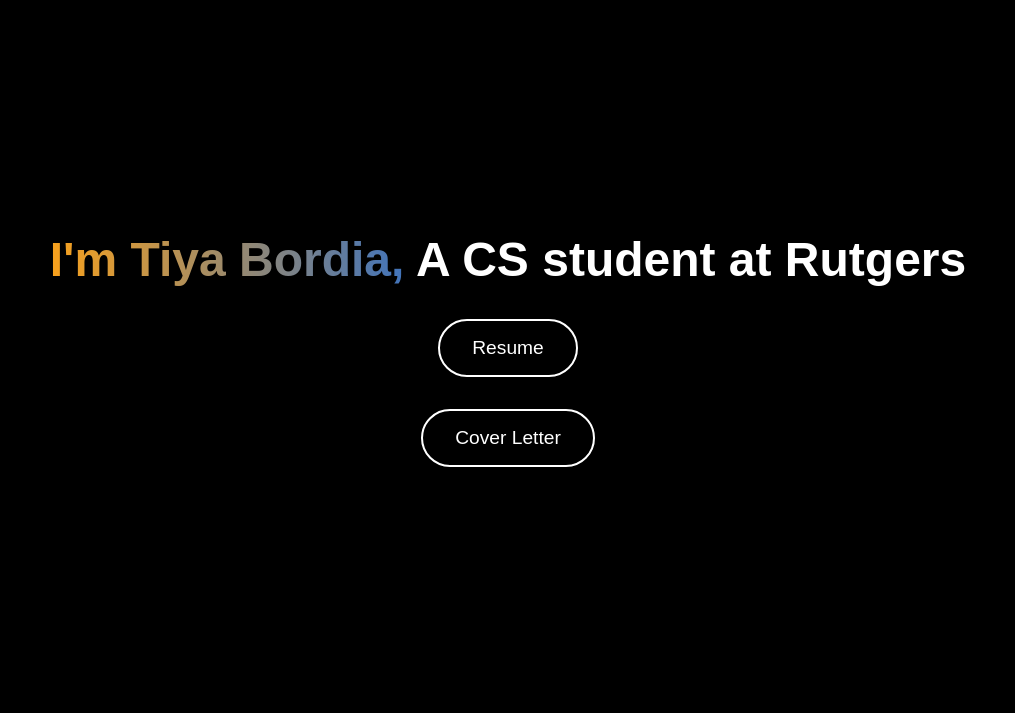
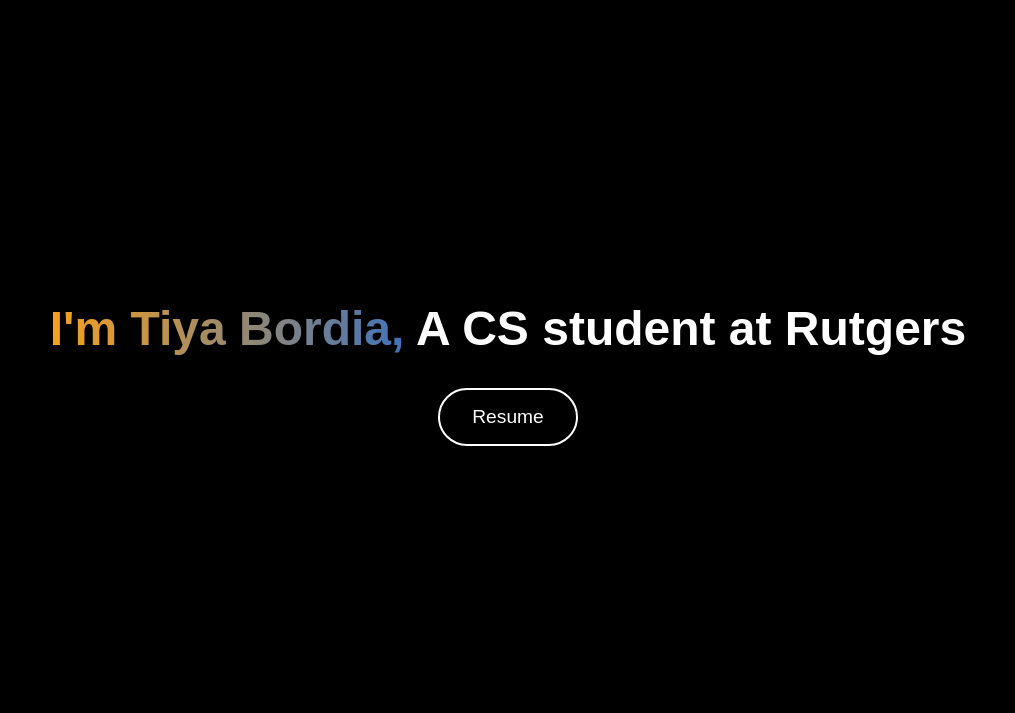
Before and after one commit to TiyaB-debug/portfolio.github.io, a plain HTML site: page index.html in a window 1280 px wide. Shown: the part 87-800 px from the top of the page, without its empty margins (132-1147 px from the left). Drawn offline with Linux system fonts and the light colour scheme.

Commit message:
more updates

```diff
--- a/index.html
+++ b/index.html
@@ -39,7 +39,6 @@
     <div class="hero flex" id="home">
         <h1><span class="text-effect">I'm Tiya Bordia,</span> A CS student at Rutgers</h1>
         <a href="./assets/Resume - Tiya Bordia (6).pdf" class="hero-resume animation" target="_blank" rel="noopener noreferrer">Resume</a>
-        <a href="./assets/Cover Letter (1).pdf" class="hero-letter animation" target="_blank" rel="noopener noreferrer">Cover Letter</a>
     </div>
 
     <!-- about -->
```
Also changed, not shown: 1 other file.
